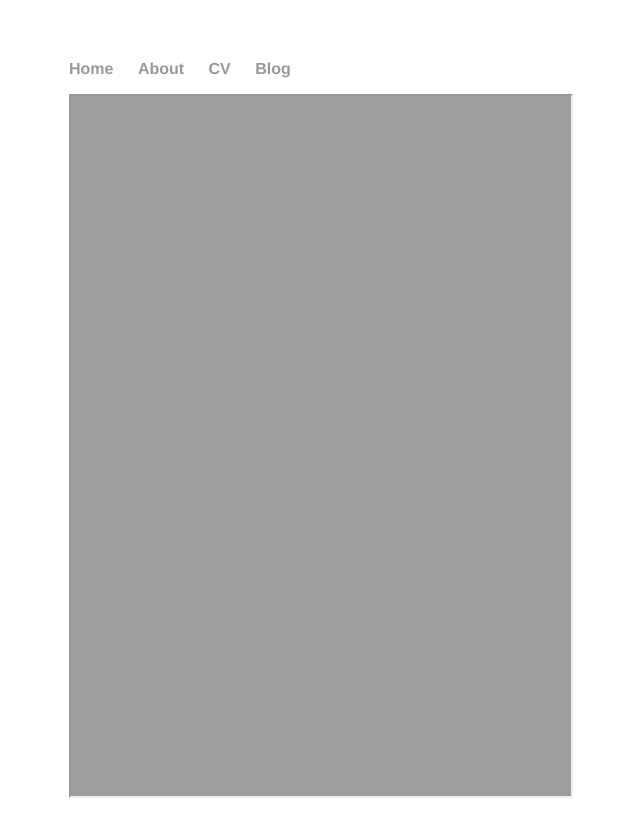
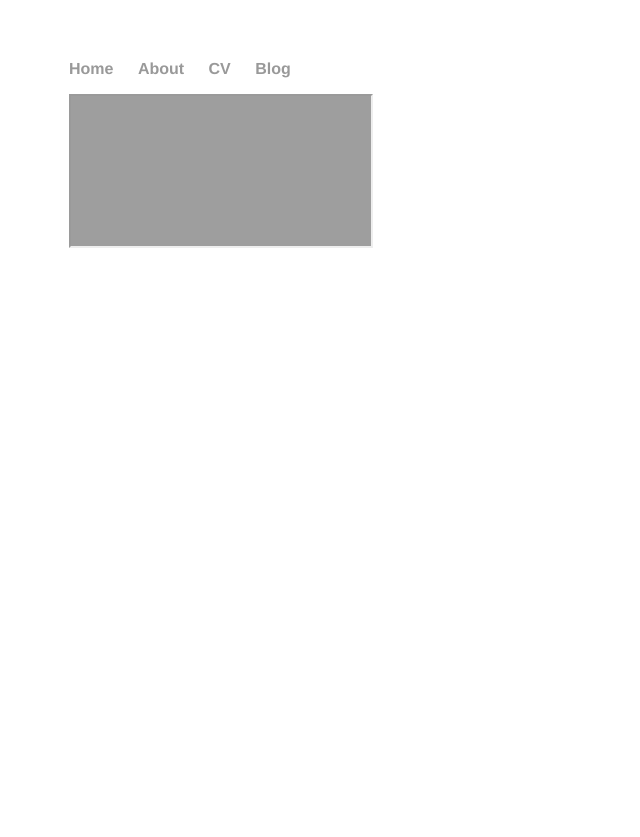
Before and after one commit to tanguidc/tanguidc, a Jekyll site: the page built from cv/index.html, in a window 1280 px wide. Shown: the top 837 px of the page, without its empty margins (123-763 px from the left). Built offline with Jekyll 4.4.1, drawn with Linux system fonts in a browser that asks for light colours.

Commit message:
Update index.html

```diff
--- a/cv/index.html
+++ b/cv/index.html
@@ -2,6 +2,6 @@
 layout: default
 title: Tangui Domenech-Cabaud, Junior Security Analyst
 ---
-<div>
-	<iframe src="http://tangui.org/cv/CV%20TDC%20(2)-1.pdf" width="500" height="700">
+<div class="model box">
+	<iframe class="model" name="Tangui Domenech-Cabaud's CV" src="http://tangui.org/cv/CV%20TDC%20(2)-1.pdf">
 </div>
```
